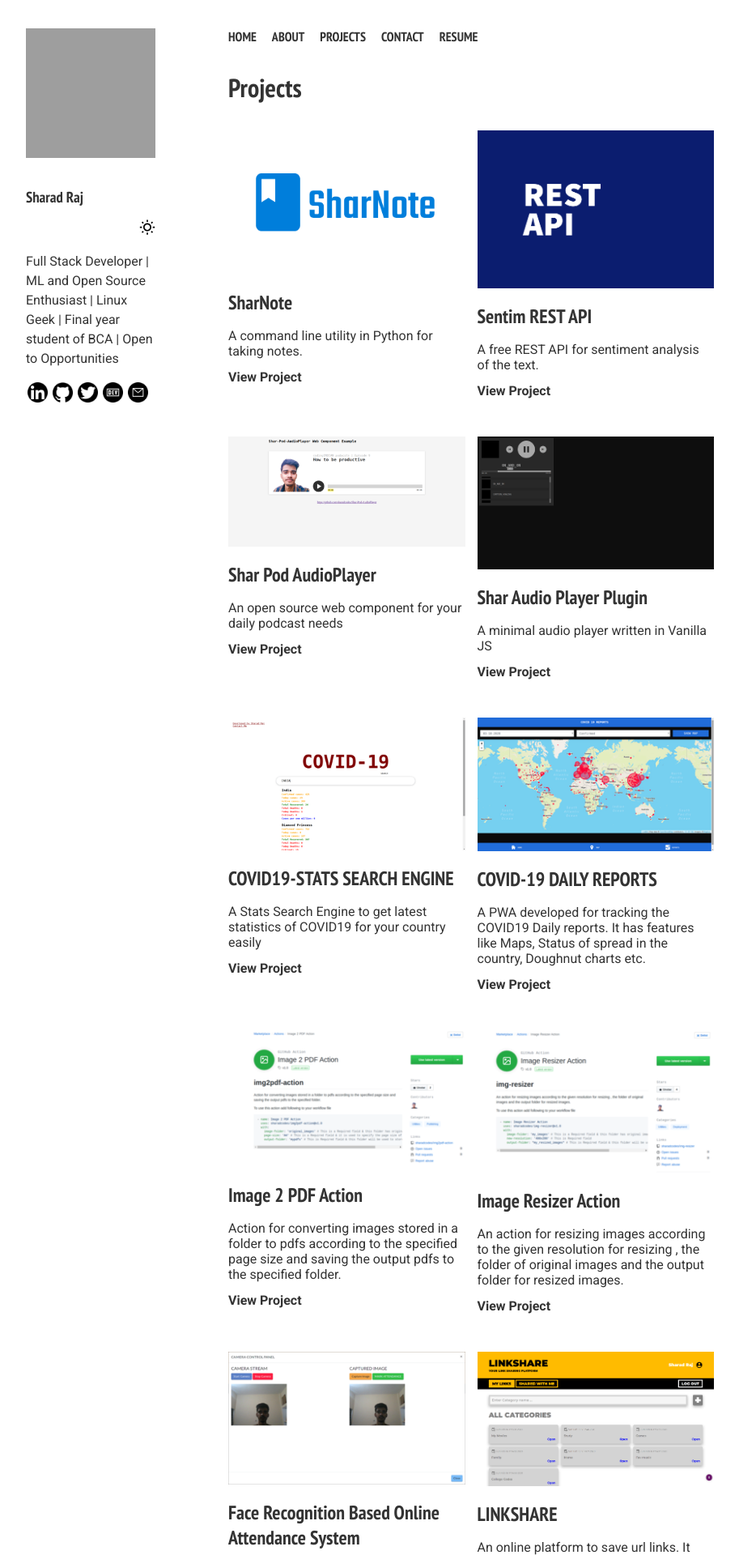
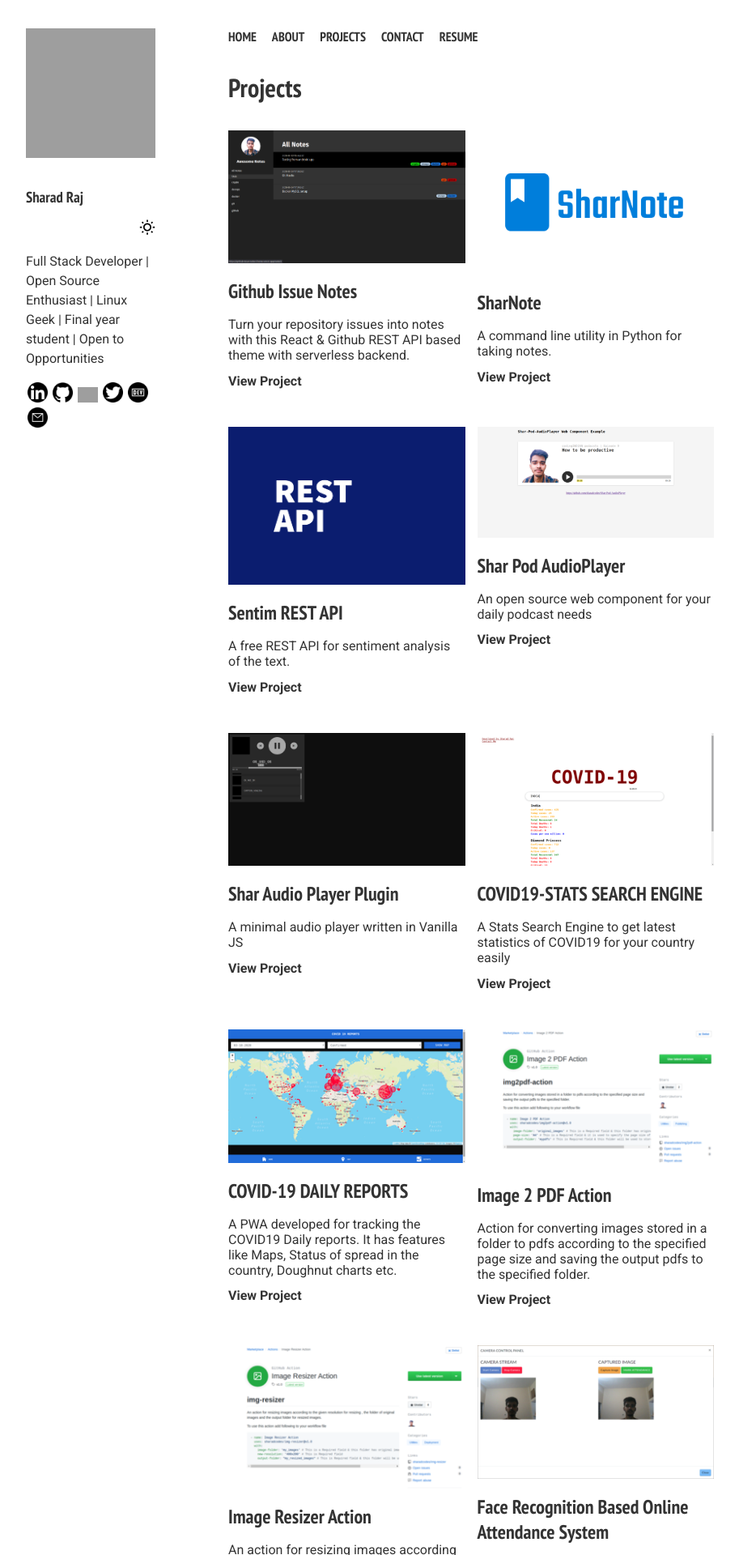
Before and after one commit to sharadcodes/sharadcodes.github.io, a Jekyll site: the page built from project.md, in a window 1280 px wide. Shown: the top 1920 px of the page at 81% size, without its empty margins (33-946 px from the left). Built offline with Jekyll 4.4.1, drawn with Linux system fonts in a browser that asks for light colours; grey boxes are pictures that could not be loaded.

Commit message:
Updates with new project

```diff
--- a/_data/owner.yml
+++ b/_data/owner.yml
@@ -1,6 +1,6 @@
 name: Sharad Raj
 dp: https://avatars2.githubusercontent.com/u/36638057?s=460&u=0cbe4fd6b5a3655d91b3eb86db834d0829a0c086&v=4
-description: Full Stack Developer | ML and Open Source Enthusiast | Linux Geek | Final year student of BCA | Open to Opportunities
+description: Full Stack Developer | Open Source Enthusiast | Linux Geek | Final year student | Open to Opportunities
 hire: Want to hire me! Just drop a mail
 address: India
 website: https://sharadcodes.github.io
@@ -10,8 +10,8 @@
     url: https://www.linkedin.com/in/srsmaurya
   - title: github
     url: https://github.com/sharadcodes
-  # - title: dribbble
-  #   url: https://dribbble.com/dev_sharad
+  - title: dribbble
+    url: https://dribbble.com/dev_sharad
   - title: twitter
     url: https://twitter.com/sharadcodes
   - title: dev
--- a/_data/projects_data.yml
+++ b/_data/projects_data.yml
@@ -1,4 +1,9 @@
 projects:
+  - title: Github Issue Notes
+    img_alt: Github Issue Notes
+    link: https://github.com/sharadcodes/github-issue-notes-theme
+    about: Turn your repository issues into notes with this React & Github REST API based theme with serverless backend.
+    img: /assets/uploads/ghinotes.png
   - title: SharNote
     img_alt: SharNote
     link: https://pypi.org/project/sharnote
--- a/assets/css/style.css
+++ b/assets/css/style.css
@@ -221,8 +221,9 @@
     flex-direction: column;
   }
   .left img {
-    width: 50%;
+    width: 100px;
     margin-bottom: 0rem;
+    border-radius: 50%;
   }
   .left h3 {
     font-size: 2rem;
```
Also changed, not shown: assets/uploads/ghinotes.png (added).
